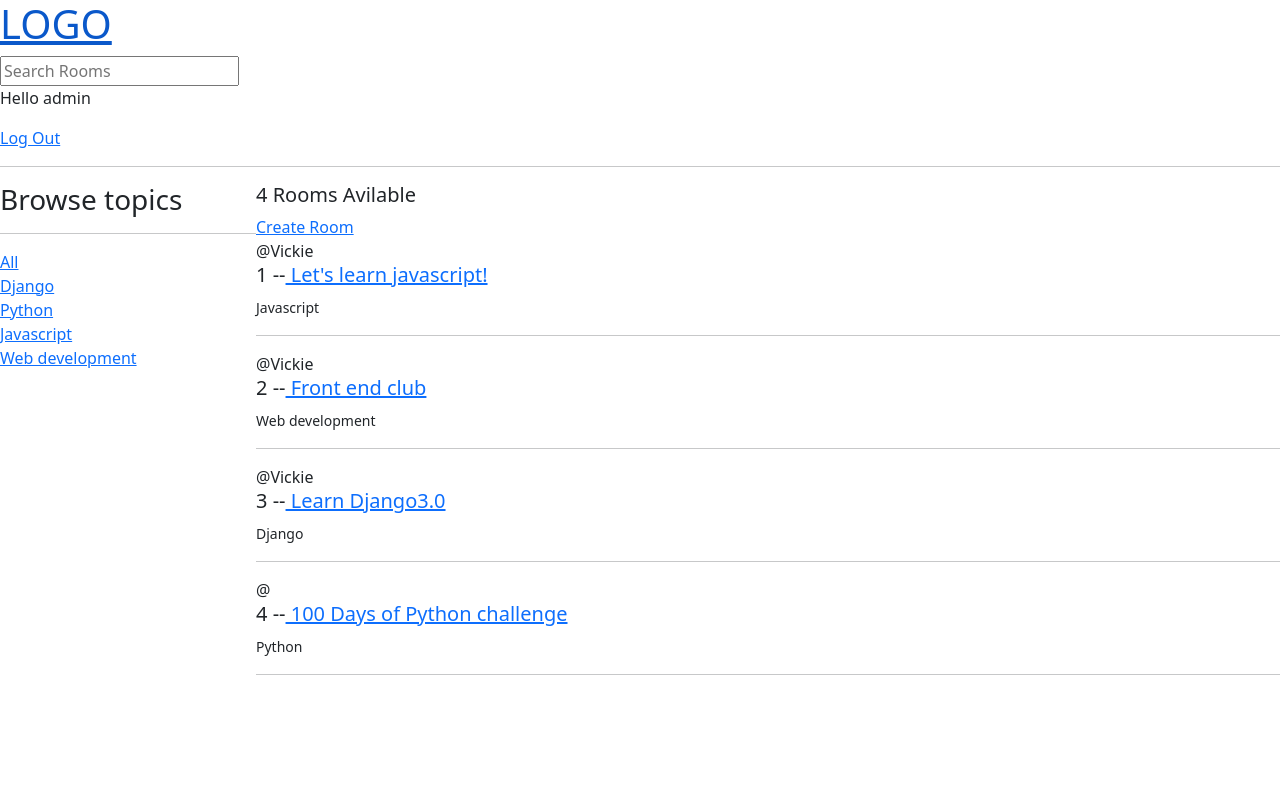
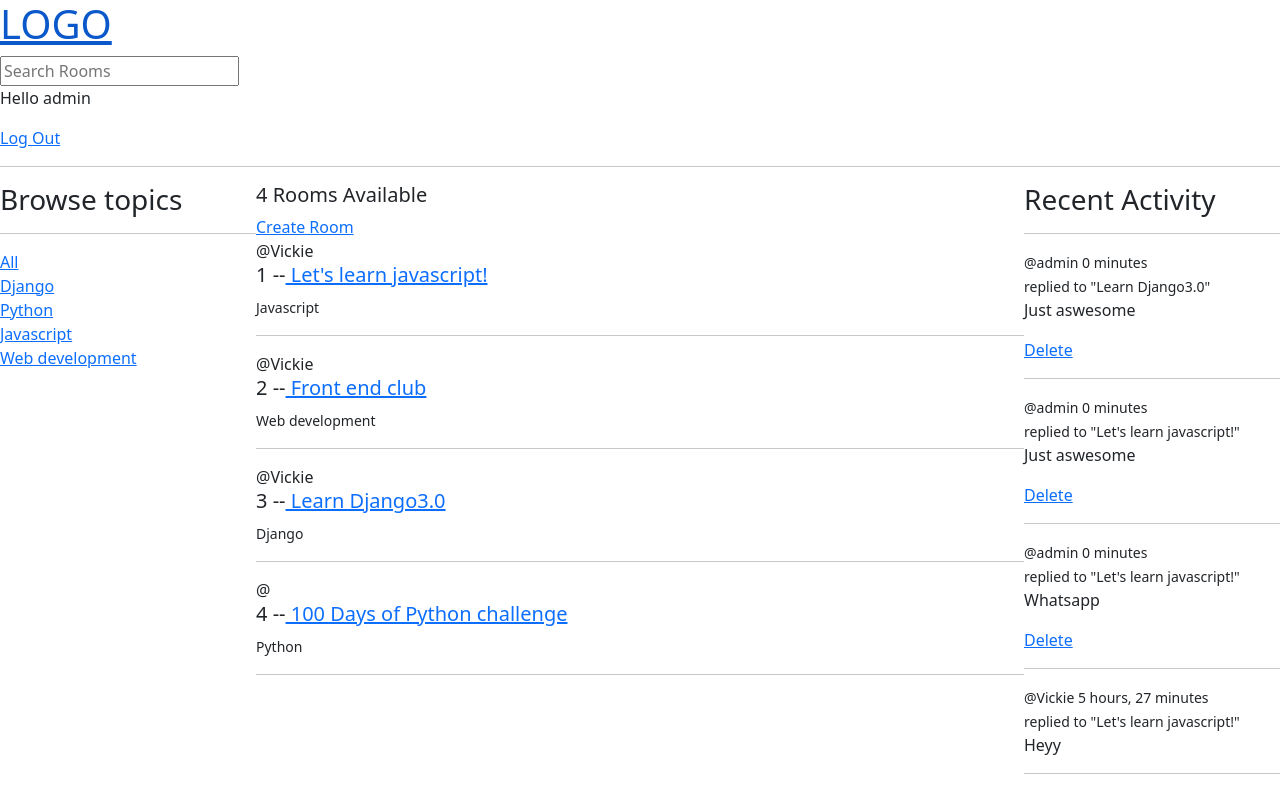
Before and after one commit to charankulal/Learning-Management-System, a Django app: page / in a window 1280 px wide. Run offline with Django 4.2, Linux system fonts and the light colour scheme; a user stored in the database is signed in; data comes from the database, SQL or seed files in the repository; both versions use the stored data as it was after the commit.

Commit message:
Completed design of recent activities.

```diff
--- a/studentsync/base/models.py
+++ b/studentsync/base/models.py
@@ -29,5 +29,8 @@ class Message(models.Model):
     updated=models.DateTimeField(auto_now=True)
     created=models.DateTimeField(auto_now_add=True)
 
+    class Meta:
+        ordering=['-updated','-created']
+
     def __str__(self):
         return self.body[0:50]
--- a/studentsync/base/templates/base/home.html
+++ b/studentsync/base/templates/base/home.html
@@ -3,7 +3,7 @@
 <style>
   .home-container{
     display: grid;
-    grid-template-columns: 1fr 4fr;
+    grid-template-columns: 1fr 3fr 1fr;
   }
 </style>
 
@@ -26,7 +26,7 @@
   </div>
 
   <div>
-    <h5>{{rooms.count}} Rooms Avilable</h5>
+    <h5>{{rooms.count}} Rooms Available</h5>
     <a href="{% url 'create-room' %}">Create Room</a>
     <div>
       {% for room in rooms %}
@@ -54,5 +54,26 @@
       {% endfor %}
     </div>
   </div>
+
+  <div>
+    <h3>Recent Activity</h3>
+    <hr>
+
+    {% for message in room_messages %}
+      <div>
+        <small>@{{message.user}} {{message.created|timesince}}</small>
+        <br>
+        <small>replied to "{{message.room}}"</small>
+        <p>{{message.body}}</p>
+
+        {% if request.user == message.user %}
+        <a href="{% url 'delete-message' message.id %}">Delete</a>
+        {% endif %}
+        <hr>
+      </div>
+    {% endfor %}
+
+  </div>
+
 </div>
 {% endblock content %}
--- a/studentsync/base/views.py
+++ b/studentsync/base/views.py
@@ -1,130 +1,142 @@
-from django.shortcuts import render,redirect
-from .models import Room,Topic,Message
+from django.shortcuts import render, redirect
+from .models import Room, Topic, Message
 from django.http import HttpResponse
 from django.contrib.auth.models import User
-from django.contrib.auth import authenticate,login,logout
+from django.contrib.auth import authenticate, login, logout
 from .forms import RoomForm
 from django.db.models import Q
 from django.contrib import messages
 from django.contrib.auth.decorators import login_required
 from django.contrib.auth.forms import UserCreationForm
 
+
 def loginPage(request):
-    page='login'
+    page = 'login'
     if request.user.is_authenticated:
         return redirect("home")
-    if request.method=="POST":
-        username=request.POST.get('username').lower()
-        password=request.POST.get('password')
+    if request.method == "POST":
+        username = request.POST.get('username').lower()
+        password = request.POST.get('password')
 
         try:
-            user=User.objects.get(username=username)
+            user = User.objects.get(username=username)
         except:
-            messages.error(request,"Account does not exist")
+            messages.error(request, "Account does not exist")
 
-        user=authenticate(request,username=username,password=password)
+        user = authenticate(request, username=username, password=password)
         if user is not None:
-            login(request,user)
+            login(request, user)
             return redirect('home')
         else:
-            messages.error(request,"Invalid User Credentials")
+            messages.error(request, "Invalid User Credentials")
 
-    context={'page':page}
-    return render(request,'base/login_register.html',context)
+    context = {'page': page}
+    return render(request, 'base/login_register.html', context)
+
 
 def home(request):
-    q=request.GET.get('q') if request.GET.get('q')!=None else ''
-    rooms=Room.objects.filter(
-        Q(topic__name__icontains=q)|
-        Q(name__icontains=q)|
+    q = request.GET.get('q') if request.GET.get('q') != None else ''
+    rooms = Room.objects.filter(
+        Q(topic__name__icontains=q) |
+        Q(name__icontains=q) |
         Q(description__icontains=q)
-        )
-    topics=Topic.objects.all()
-    context={'rooms':rooms,'topics':topics}
-    return render(request,'base/home.html',context)
+    )
 
-def room(request,pk):
-    rooms=Room.objects.get(id=pk)
-    roommessages=rooms.message_set.all().order_by('-created')
-    participants=rooms.participants.all()
-    if request.method=="POST":
-        message=Message.objects.create(
+    topics = Topic.objects.all()
+    room_messages = Message.objects.filter(Q(room__name__icontains=q))
+    context = {'rooms': rooms, 'topics': topics,
+               'room_messages': room_messages}
+    return render(request, 'base/home.html', context)
+
+
+def room(request, pk):
+    rooms = Room.objects.get(id=pk)
+    roommessages = rooms.message_set.all().order_by('-created')
+    participants = rooms.participants.all()
+    if request.method == "POST":
+        message = Message.objects.create(
             user=request.user,
             room=rooms,
             body=request.POST.get('body')
         )
         rooms.participants.add(request.user)
-        return redirect('room',pk=rooms.id)
+        return redirect('room', pk=rooms.id)
 
-    context={'rooms':rooms,'roommessages':roommessages,'participants':participants}
+    context = {'rooms': rooms, 'roommessages': roommessages,
+               'participants': participants}
 
-    return render(request,'base/room.html',context)
+    return render(request, 'base/room.html', context)
+
 
 @login_required(login_url='login')
 def createRoom(request):
-    form=RoomForm
-    if request.method=="POST":
-        form=RoomForm(request.POST)
+    form = RoomForm
+    if request.method == "POST":
+        form = RoomForm(request.POST)
         if form.is_valid():
             form.save()
             return redirect('home')
-    context={'form':form}
-    return render(request,'base/room_form.html',context)
+    context = {'form': form}
+    return render(request, 'base/room_form.html', context)
+
 
 @login_required(login_url='login')
-def updateRoom(request,pk):
-    room=Room.objects.get(id=pk)
-    form=RoomForm(instance=room)
+def updateRoom(request, pk):
+    room = Room.objects.get(id=pk)
+    form = RoomForm(instance=room)
 
     if request.user != room.host:
         return HttpResponse('You are not allowed to modify!!')
 
-    if request.method=="POST":
-        form=RoomForm(request.POST,instance=room)
+    if request.method == "POST":
+        form = RoomForm(request.POST, instance=room)
         if form.is_valid():
             form.save()
             return redirect("home")
-    context={"form":form}
-    return render(request,'base/room_form.html',context)
+    context = {"form": form}
+    return render(request, 'base/room_form.html', context)
+
 
 @login_required(login_url='login')
-def deleteRoom(request,pk):
-    room=Room.objects.get(id=pk)
+def deleteRoom(request, pk):
+    room = Room.objects.get(id=pk)
     if request.user != room.host:
         return HttpResponse('You are not allowed to delete!!')
-    if request.method=="POST":
+    if request.method == "POST":
         room.delete()
         return redirect('home')
-    return render(request,'base/delete.html',{'obj':room})
+    return render(request, 'base/delete.html', {'obj': room})
+
 
 @login_required(login_url='login')
 def logoutUser(request):
     logout(request)
     return redirect('home')
 
+
 def registerUser(request):
-    page='register'
-    form= UserCreationForm()
-    context={'page':page,'form':form}
-    if request.method=='POST':
-        form=UserCreationForm(request.POST)
+    page = 'register'
+    form = UserCreationForm()
+    context = {'page': page, 'form': form}
+    if request.method == 'POST':
+        form = UserCreationForm(request.POST)
         if form.is_valid():
-            user= form.save(commit=False)
-            user.username=user.username.lower()
+            user = form.save(commit=False)
+            user.username = user.username.lower()
             user.save()
             return redirect('home')
         else:
-            messages.error(request,"Error in creating the user")
+            messages.error(request, "Error in creating the user")
+
+    return render(request, 'base/login_register.html', context)
 
 
-    return render(request,'base/login_register.html',context)
-
 @login_required(login_url='login')
-def deleteMessage(request,pk):
-    roomMessage=Message.objects.get(id=pk)
+def deleteMessage(request, pk):
+    roomMessage = Message.objects.get(id=pk)
     if request.user != roomMessage.user:
         return HttpResponse('You are not allowed to delete!!')
-    if request.method=="POST":
+    if request.method == "POST":
         roomMessage.delete()
         return redirect('home')
-    return render(request,'base/delete.html',{'obj':roomMessage})
+    return render(request, 'base/delete.html', {'obj': roomMessage})
```
Also changed, not shown: studentsync/db.sqlite3.
